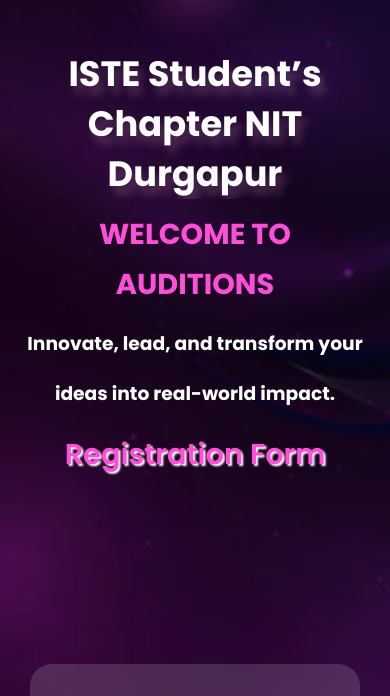
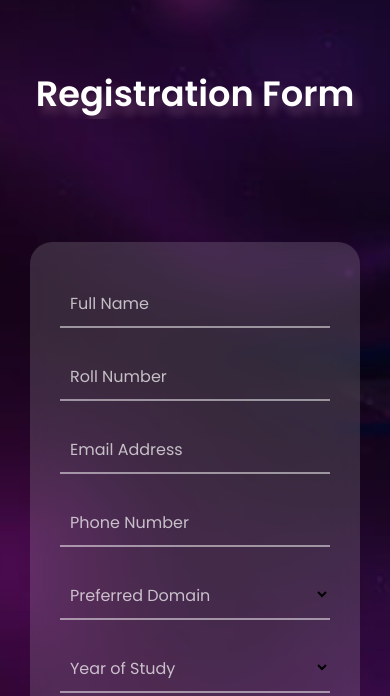
Before and after one commit to tanisharaj01/iste-auditions2026, a plain HTML site: page registration.html in a window 390 px wide. Shown: the part 83-779 px from the top of the page. Drawn offline with Linux system fonts and the light colour scheme.

Commit message:
Update auditions site

```diff
--- a/registration.html
+++ b/registration.html
@@ -12,21 +12,24 @@
   </head>
   <style>
     .hero{
-      max-height: 50vh;
-      line-height: 30vh;
+      max-height: 30vh;
+      line-height: 10vh;
 
+    }
+    .h1{
+      font-size: 1.5rem;
     }
     .section-name{
       text-align: center;
-      font-size: 2.5rem;
+      font-size: 2.2;
       margin-top: 20px;
       font-weight: 600;
        text-shadow: 2px 2px 2px white;
     }
     @media (max-width: 768px) {
       .hero{
-        min-height: 70vh;
-        max-height: 80vh;
+        min-height: 20vh;
+
       }
 
 }
@@ -57,10 +60,9 @@
     </header>
 
     <section class="hero" id="home" style="line-height: 50px;">
-      <h1>ISTE Student’s Chapter NIT Durgapur</h1>
-      <h2 style="color: #ff4fd8;">WELCOME TO AUDITIONS</h2>
-      <h3>Innovate, lead, and transform your ideas into real-world impact.</h3>
-      <h2 class="section-name"> Registration Form</h2>
+
+
+      <h1 class="section-name"> Registration Form</h1>
 
      </section>
     <!-- Registration Form-->
```
Also changed, not shown: index.html (+8 -7 lines).
